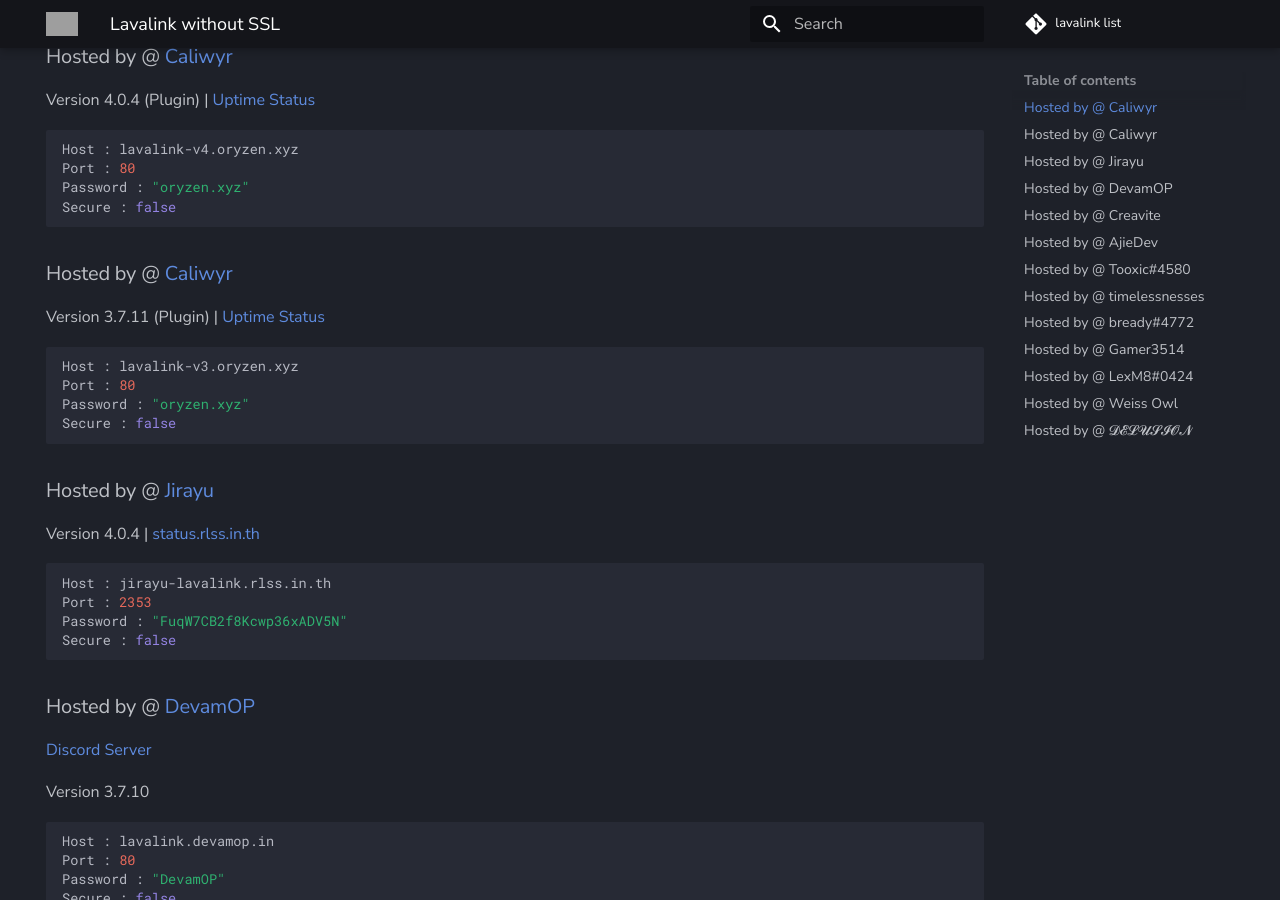
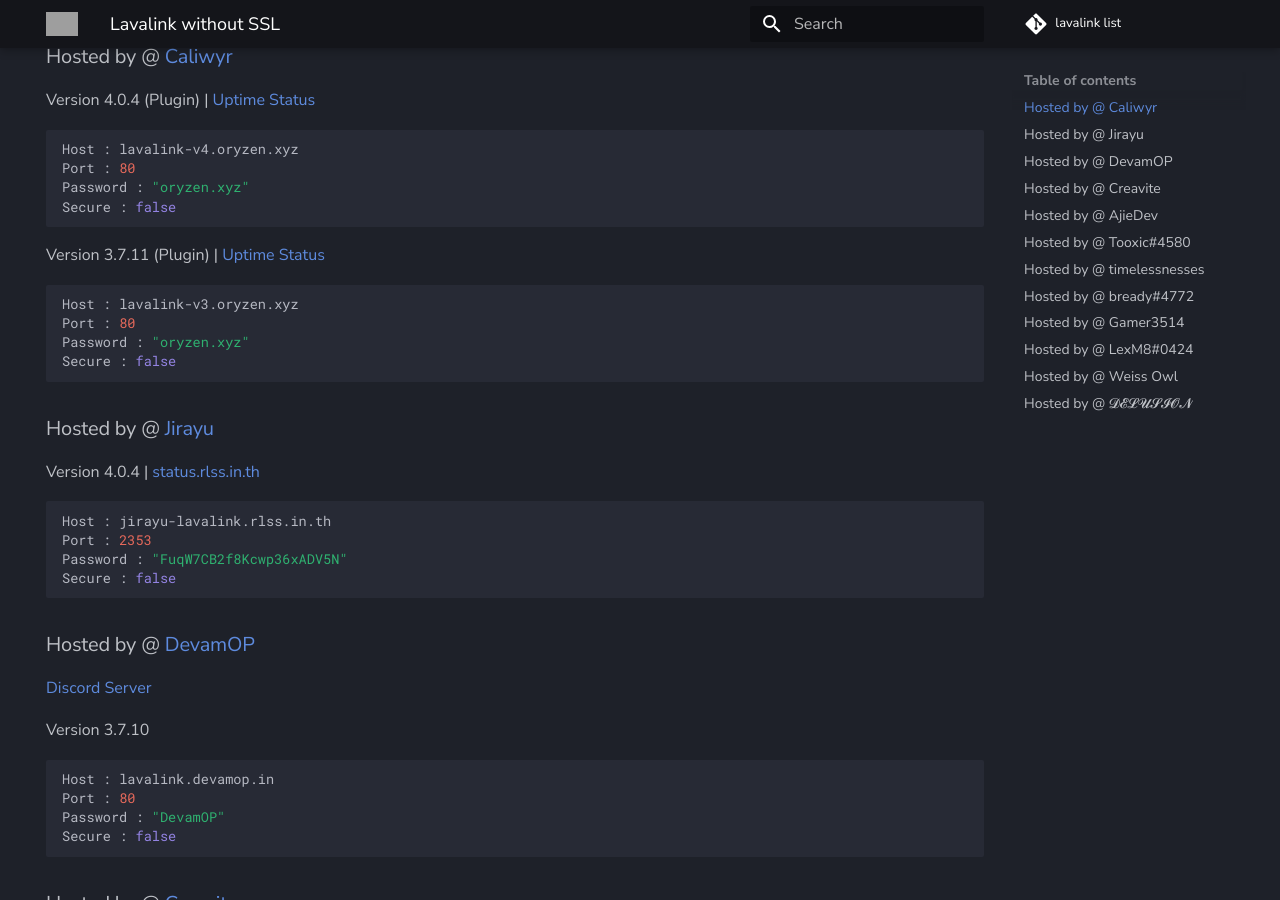
Before and after one commit to DarrenOfficial/lavalink-list, an MkDocs documentation site: the page built from docs/NoSSL/lavalink-without-ssl.md, in a window 1280 px wide and 900 px high, scrolled down 327 px. Built offline with MkDocs 1.6.1 and Material for MkDocs 9.7.7, drawn with Linux system fonts in a browser that asks for light colours; comment, search, counter and statistics services are not loaded; grey boxes are pictures that could not be loaded.

Commit message:
Update lavalink-without-ssl.md

````diff
--- a/docs/NoSSL/lavalink-without-ssl.md
+++ b/docs/NoSSL/lavalink-without-ssl.md
@@ -26,7 +26,6 @@ Password : "oryzen.xyz"
 Secure : false
 ```
 
-### Hosted by @ [Caliwyr](https://discord.gg/6xpF6YqVDd)
 Version 3.7.11 (Plugin) | [Uptime Status](https://lavalink-status.oryzen.xyz/)
 ```bash
 Host : lavalink-v3.oryzen.xyz
````
